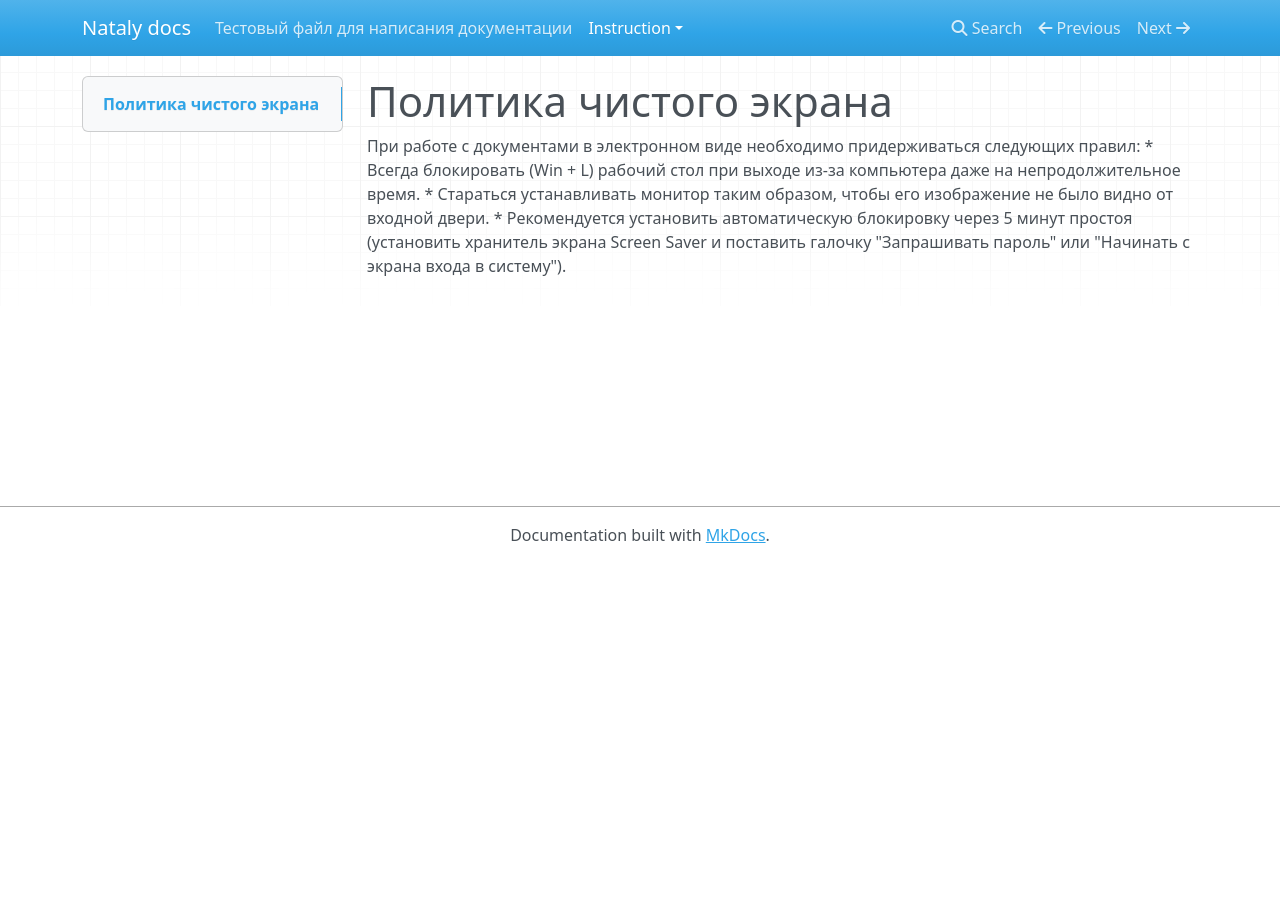
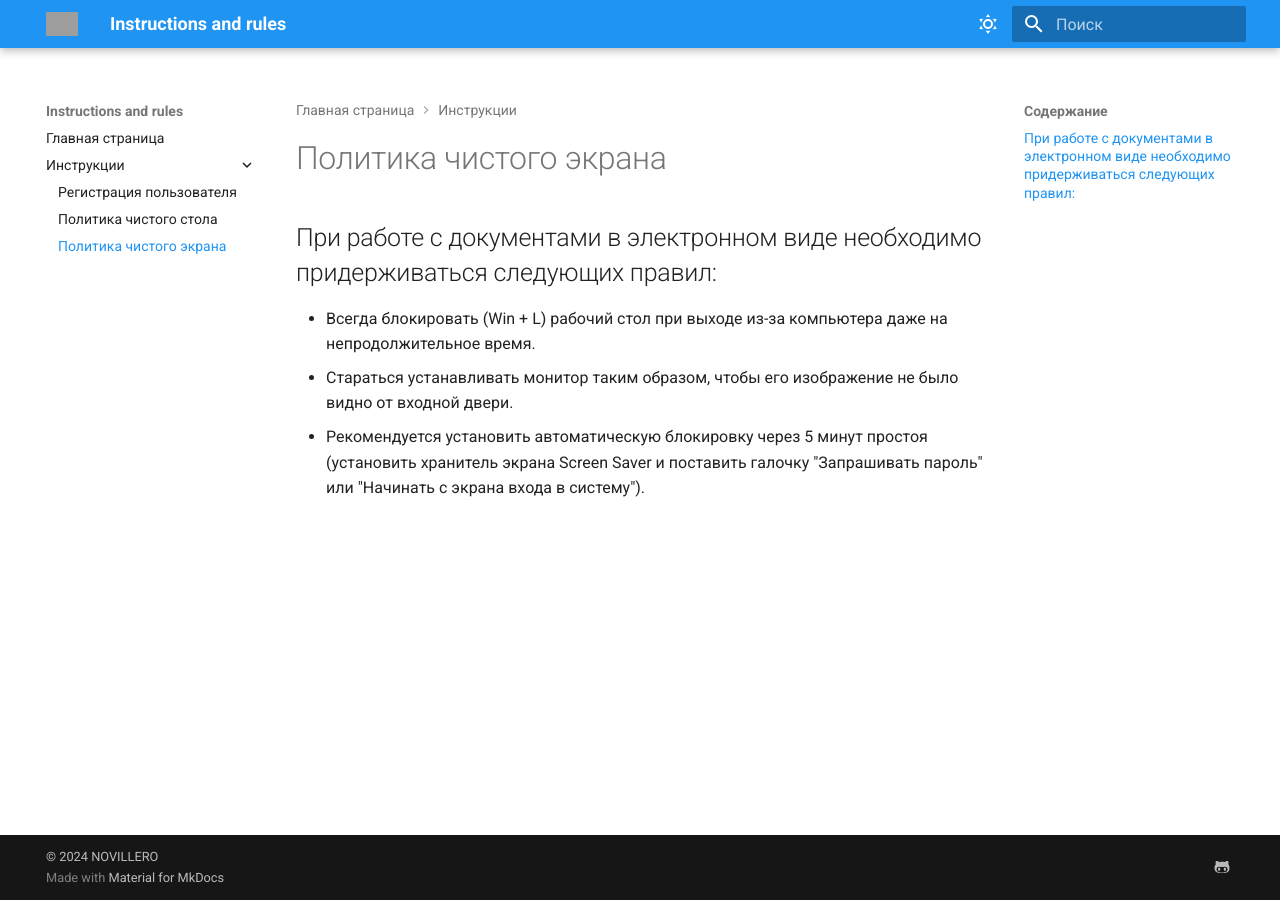
Before and after one commit to Dia-no-Ace/Nataly_docs, an MkDocs documentation site: the page built from docs/Instruction/Clear_screen_policy.md, in a window 1280 px wide. Built offline with MkDocs 1.6.1 and Material for MkDocs 9.7.7, drawn with Linux system fonts in a browser that asks for light colours; nearby versions of some CDN libraries; grey boxes are pictures that could not be loaded.

Commit message:
Первичное наполнение ssg

```diff
--- a/docs/Instruction/Clear_screen_policy.md
+++ b/docs/Instruction/Clear_screen_policy.md
@@ -1,5 +1,6 @@
 # Политика чистого экрана
-При работе с документами в электронном виде необходимо придерживаться следующих правил:
-* Всегда блокировать (Win + L) рабочий стол при выходе из-за компьютера даже на непродолжительное время.
-* Стараться устанавливать монитор таким образом, чтобы его изображение не было видно от входной двери.
-* Рекомендуется установить автоматическую блокировку через 5 минут простоя (установить хранитель экрана Screen Saver и поставить галочку "Запрашивать пароль" или "Начинать с экрана входа в систему").
+## При работе с документами в электронном виде необходимо придерживаться следующих правил:
+
+ * Всегда блокировать (Win + L) рабочий стол при выходе из-за компьютера даже на непродолжительное время.
+ * Стараться устанавливать монитор таким образом, чтобы его изображение не было видно от входной двери.
+ * Рекомендуется установить автоматическую блокировку через 5 минут простоя (установить хранитель экрана Screen Saver и поставить галочку "Запрашивать пароль" или "Начинать с экрана входа в систему").
--- a/docs/index.md
+++ b/docs/index.md
@@ -1,4 +1,4 @@
-# Тестовый файл для написания документации
+# Тестовая страница с документацией
 
 *Цели создания:*
 
--- a/mkdocs.yml
+++ b/mkdocs.yml
@@ -1 +1,71 @@
-site_name: Nataly docs
+site_name: Instructions and rules # Название сайта
+site_description: Instructions and rules for users # Описание сайта, добавляется в meta-теги
+theme: # Тема сайта, информация о ее параметрах
+  name: material # Название темы
+  logo: logo.svg # Ссылка на логотип сайта
+  font:
+    text: Roboto # Шрифт текста
+    code: Roboto Mono # Шрифт для текста кода
+  features:
+    #- navigation.sections
+    - navigation.path # Хлебные крошки
+    - navigation.indexes # Позволяет создавать корневые страницы разделов меню. Корневая страница должна лежать в папке раздела и называться index.md. Пример использования корневых страниц приведен ниже в настройках nav
+    #- navigation.tabs # Верхнее меню
+    #- navigation.tabs.sticky # Фиксация верхнего меню
+    #- Navigation sections # Настройка спойлеров в левом меню
+    #- navigation.expand # Разворачивает спойлеры в левом меню по умолчанию
+    #- toc.integrate # Фиксирует оглавление страницы в левом меню
+    - navigation.instant # Функция быстрой загрузки страниц
+    - navigation.top # Добавляет кнопку «к началу» для быстрой обратной прокрутки страницы
+    - search.suggest # Подсказки при вводе поискового запроса
+    - search.highlight # Подсветка результатов поиска в тексте страницы
+    - content.code.copy # Кнопка копирования в блоке кода
+
+  language: ru # Язык
+  palette: # Настройки светлой и тёмной тем
+    # Настройки светлой темы
+    - scheme: default
+      toggle:
+        icon: material/weather-sunny # Иконка для активации светлой темы
+        name: Выключить солнышко # Всплывающий текст-подсказка
+      primary: blue # Основной цвет
+      accent: purple # Акцентный цвет
+    # Настройки тёмной темы
+    - scheme: slate
+      toggle:
+        icon: material/weather-night
+        name: Позвать солнышко
+      primary: deep purple
+      accent: blue
+
+nav: # Структура сайта
+    - Главная страница: index.md
+    - Инструкции:
+      - Instruction/index.md
+      - Регистрация пользователя: Instruction/Sign-up.md
+      - Политика чистого стола: Instruction/Clear_table_policy.md
+      - Политика чистого экрана: Instruction/Clear_screen_policy.md
+
+extra:
+  social: # Ссылки на соц.сети
+    - icon: fontawesome/brands/github-alt # Иконка гитхаба
+      link: https://github.com/{your_account} # Ссылка на гитхаб
+
+markdown_extensions: # Расширения markdown
+  - admonition # Поддержка информационных панелей (сообщений типа «Внимание», «Совет», «Примечание», etc.)
+  - footnotes # Поддержка встроенных сносок на страницах
+  - attr_list # Использование html-атрибутов и CSS в элементах markdown
+  - md_in_html # Поддержка markdown внутри html
+  - def_list # Поддержка списков определений
+  - pymdownx.tabbed # Использование вкладок (табов)
+  - pymdownx.details # Использование спойлеров (катов)
+  - pymdownx.highlight: # Подсветка синтаксиса в блоках кода
+      anchor_linenums: true
+  - pymdownx.superfences # Поддержка вложенных блоков кода
+  - pymdownx.snippets # Использование заимствованного контента
+  - pymdownx.emoji: # Иконки и эмодзи
+      emoji_index: !!python/name:material.extensions.emoji.twemoji
+      emoji_generator: !!python/name:material.extensions.emoji.to_svg
+
+copyright: |
+  &copy; 2024 NOVILLERO
```
Also changed, not shown: docs/Instruction/Clear_table_policy.md (+2 -1 lines), docs/Instruction/index.md (+2 -1 lines).
